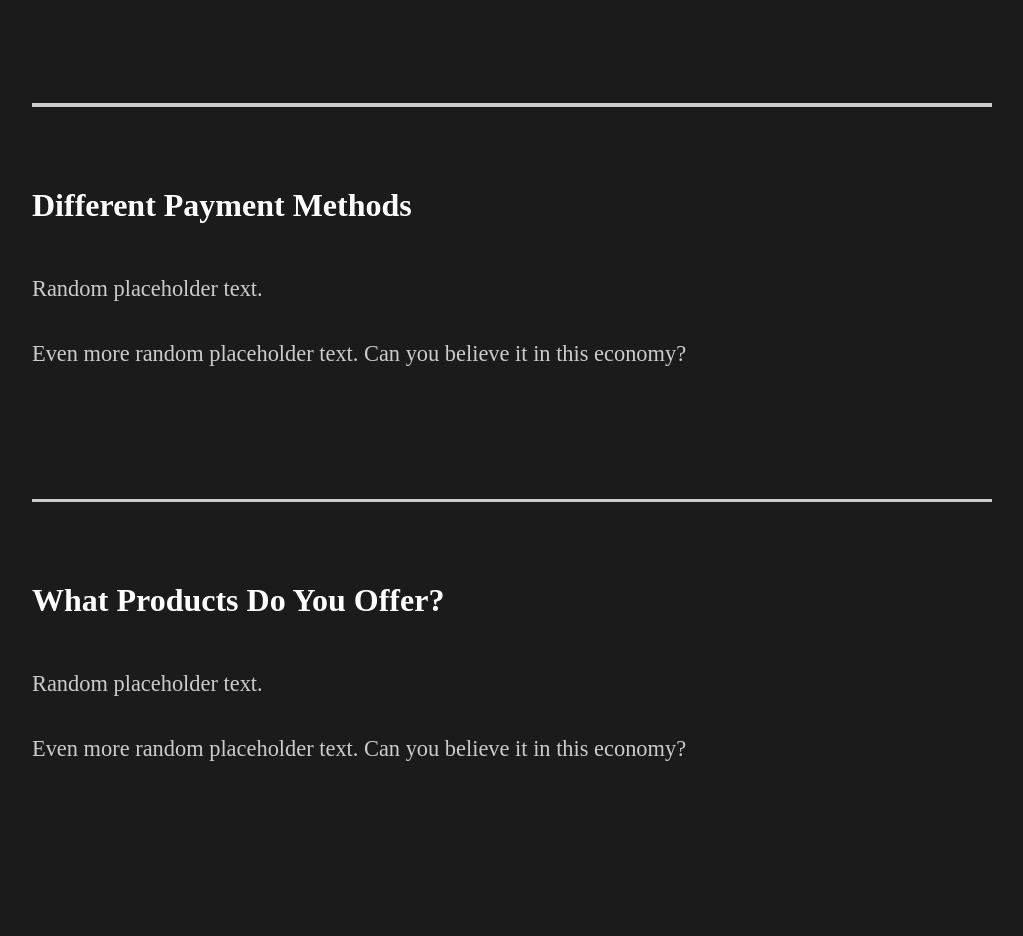
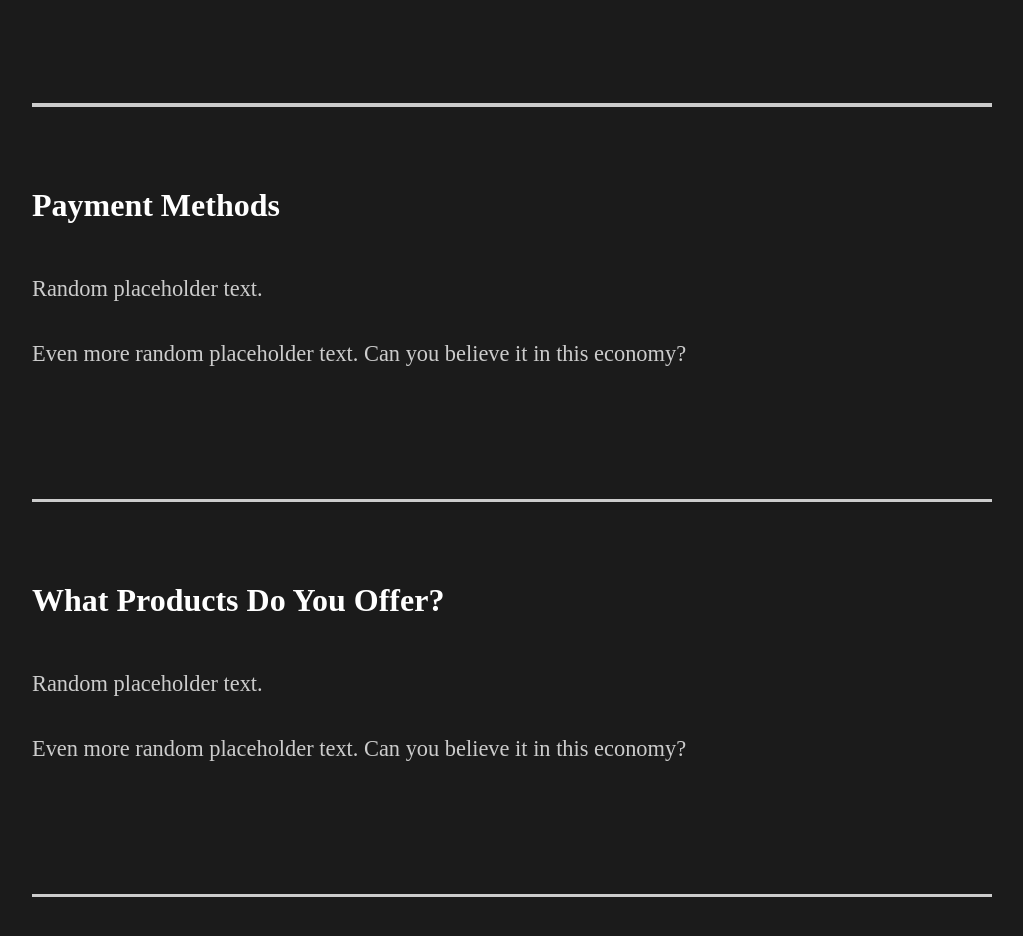
Before and after one commit to Laika-Beats/Animated-React-Website, a React (Create React App) app: page / in a window 1280 px wide. Shown: the part 3080-4016 px from the top of the page, without its empty margins (128-1151 px from the left). Built offline with nearby package versions, Linux system fonts and the light colour scheme; a web font is replaced by a local one.

Commit message:
FAQ toggle animations

```diff
--- a/src/components/FaqSection.js
+++ b/src/components/FaqSection.js
@@ -2,6 +2,7 @@
 import styled from "styled-components";
 import { About } from "../styles";
 import { Toggle } from "../components/Toggle";
+import { AnimateSharedLayout } from "framer-motion";
 
 const FaqSection = () => {
   return (
@@ -9,9 +10,8 @@
       <h2>
         Any Questions <span>FAQ</span>{" "}
       </h2>
-      <Toggle>
-        <div className="question">
-          <h4>How Do I Start?</h4>
+      <AnimateSharedLayout>
+        <Toggle title="How Do I Start?">
           <div className="answer">
             <p>Random placeholder text.</p>
             <p>
@@ -19,11 +19,8 @@
               economy?
             </p>
           </div>
-        </div>
-        <div className="faq-line" />
         </Toggle>
-      <div className="question">
-        <h4>Daily Schedule</h4>
+        <Toggle title="Daily Schedule">
           <div className="answer">
             <p>Random placeholder text.</p>
             <p>
@@ -31,10 +28,8 @@
               economy?
             </p>
           </div>
-      </div>
-      <div className="faq-line" />
-      <div className="question">
-        <h4>Different Payment Methods</h4>
+        </Toggle>
+        <Toggle title="Payment Methods">
           <div className="answer">
             <p>Random placeholder text.</p>
             <p>
@@ -42,10 +37,8 @@
               economy?
             </p>
           </div>
-      </div>
-      <div className="faq-line" />
-      <div className="question">
-        <h4>What Products Do You Offer?</h4>
+        </Toggle>
+        <Toggle title="What Products Do You Offer?">
           <div className="answer">
             <p>Random placeholder text.</p>
             <p>
@@ -53,7 +46,8 @@
               economy?
             </p>
           </div>
-      </div>
+        </Toggle>
+      </AnimateSharedLayout>
     </Faq>
   );
 };
--- a/src/components/Toggle.js
+++ b/src/components/Toggle.js
@@ -1,6 +1,19 @@
+import { motion } from "framer-motion";
 import React, { useState } from "react";
 
-export const Toggle = ({ children }) => {
+export const Toggle = ({ children, title }) => {
   const [toggle, setToggle] = useState(true);
-  return <div onClick={() => setToggle(!toggle)}>{toggle ? children : ""}</div>;
+  return (
+    <div>
+      <motion.div
+        Layout
+        className="question"
+        onClick={() => setToggle(!toggle)}
+      >
+        <motion.h4 Layout>{title}</motion.h4>
+        {toggle ? children : ""}
+      </motion.div>
+      <div className="faq-line" />
+    </div>
+  );
 };
```
Lines whose indentation alone changed are shown as unchanged.
